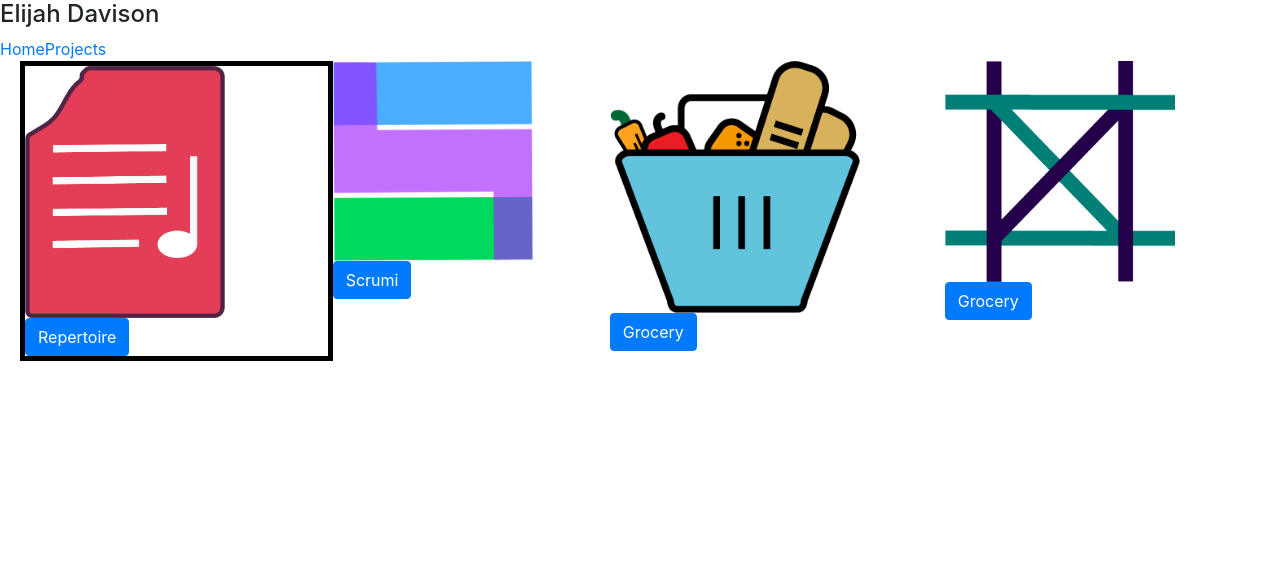
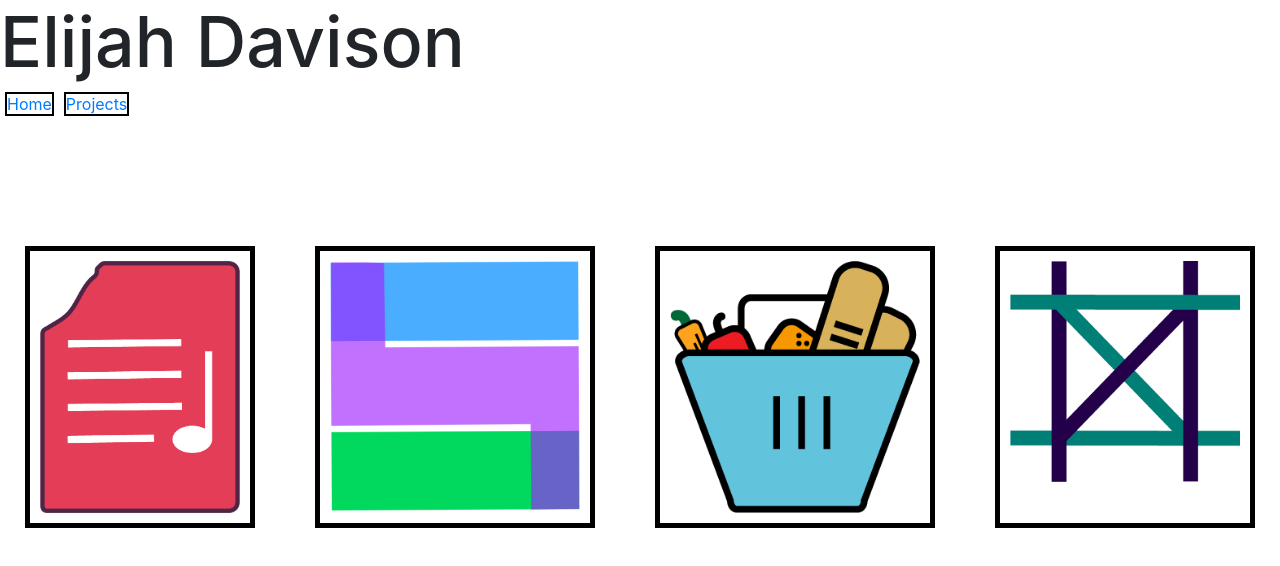
Before and after one commit to ehdavison/ehdavison.github.io, a React (Create React App) app: page /projects in a window 1280 px wide. Shown: the top 566 px of the page. Built offline with nearby package versions, Linux system fonts and the light colour scheme.

Commit message:
no more project buttons more styling

```diff
--- a/src/App.css
+++ b/src/App.css
@@ -1,38 +1,8 @@
-.App {
-  text-align: center;
+.name-banner {
+  font-size: 70px;
 }
 
-.App-logo {
-  height: 40vmin;
-  pointer-events: none;
+.nav-button {
+  margin: 5px;
+  border: 2px solid black;
 }
-
-@media (prefers-reduced-motion: no-preference) {
-  .App-logo {
-    animation: App-logo-spin infinite 20s linear;
-  }
-}
-
-.App-header {
-  background-color: #282c34;
-  min-height: 100vh;
-  display: flex;
-  flex-direction: column;
-  align-items: center;
-  justify-content: center;
-  font-size: calc(10px + 2vmin);
-  color: white;
-}
-
-.App-link {
-  color: #61dafb;
-}
-
-@keyframes App-logo-spin {
-  from {
-    transform: rotate(0deg);
-  }
-  to {
-    transform: rotate(360deg);
-  }
-}
--- a/src/App.js
+++ b/src/App.js
@@ -11,9 +11,9 @@ function App() {
       <Router>
         <Route path='/' render={() => (
           <div>
-            <h4>Elijah Davison</h4>
-            <Link to="/home">Home</Link>
-            <Link to="/projects">Projects</Link>
+            <h4 className="name-banner">Elijah Davison</h4>
+            <Link className="nav-button" to="/home">Home</Link>
+            <Link className="nav-button" to="/projects">Projects</Link>
           </div>
         )}/>
         <Route exact path='/projects' component={Projects}/>
--- a/src/components/Projects.css
+++ b/src/components/Projects.css
@@ -1,29 +1,42 @@
 .projects-container {
+    margin-top: 100px;
     margin-left: 20px;
     margin-right: 20px;
     display: flex;
+    justify-content: center;
 }
 
-.repertoire {
+.repertoire, .scrumi, .grocery, .tic-tac-toe {
+    display: flex;
+    flex-direction: column;
     border: 5px solid black;
+    margin: 30px;
 }
 
 .repertoire-icon {
     height: auto;
     width: 200px;
+    margin: 10px;
 }
 
 .scrumi-icon {
     height: auto;
-    width: 200px;
+    width: 250px;
+    margin: 10px;
 }
 
 .grocery-icon {
     height: auto;
     width: 250px;
+    margin: 10px;
 }
 
 .tic-tac-toe-icon {
     height: auto;
     width: 230px;
+    margin: 10px;
 }
+
+.projects-button {
+    align-self:flex-end;
+}
--- a/src/components/Projects.js
+++ b/src/components/Projects.js
@@ -64,23 +64,19 @@ function Projects() {
 
         <div className="projects-container">
           <div className="repertoire">
-            <img className="repertoire-icon" alt="repertoire-icon" src={RepertoireIcon} />
-            <Button variant="primary" onClick={() => setRepShow(true)}>Repertoire</Button>
+            <img onClick={() => setRepShow(true)} className="repertoire-icon" alt="repertoire-icon" src={RepertoireIcon} />
           </div>
 
           <div className="scrumi">
-            <img className="scrumi-icon" alt="scrumi-icon" src={ScrumiLogo} />
-            <Button variant="primary" onClick={() => setScrumShow(true)}>Scrumi</Button>
+            <img onClick={() => setScrumShow(true)} className="scrumi-icon" alt="scrumi-icon" src={ScrumiLogo} />
           </div>
 
           <div className="grocery">
-            <img className="grocery-icon" alt="grocery-icon" src={GroceryIcon} />
-            <Button variant="primary" onClick={() => setGroShow(true)}>Grocery</Button>
+            <img onClick={() => setGroShow(true)} className="grocery-icon" alt="grocery-icon" src={GroceryIcon} />
           </div>
 
           <div className="tic-tac-toe">
-            <img className="tic-tac-toe-icon" alt="tic-tac-toe-icon" src={TTTIcon}/>
-            <Button variant="primary" onClick={() => setTicShow(true)}>Grocery</Button>
+            <img onClick={() => setTicShow(true)} className="tic-tac-toe-icon" alt="tic-tac-toe-icon" src={TTTIcon}/>
           </div>
         </div>
     </div>
```
Also changed, not shown: 1 other file (tests, documents, lock files or other folders).
